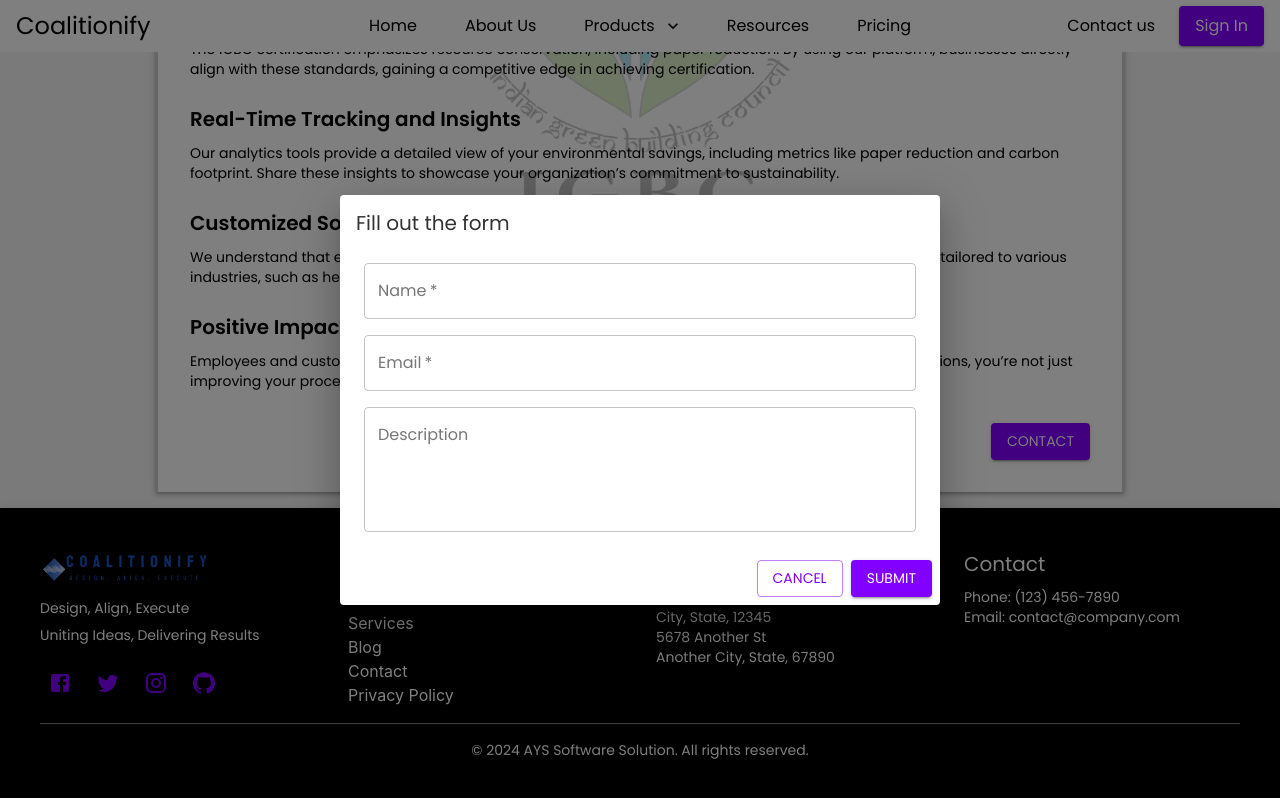
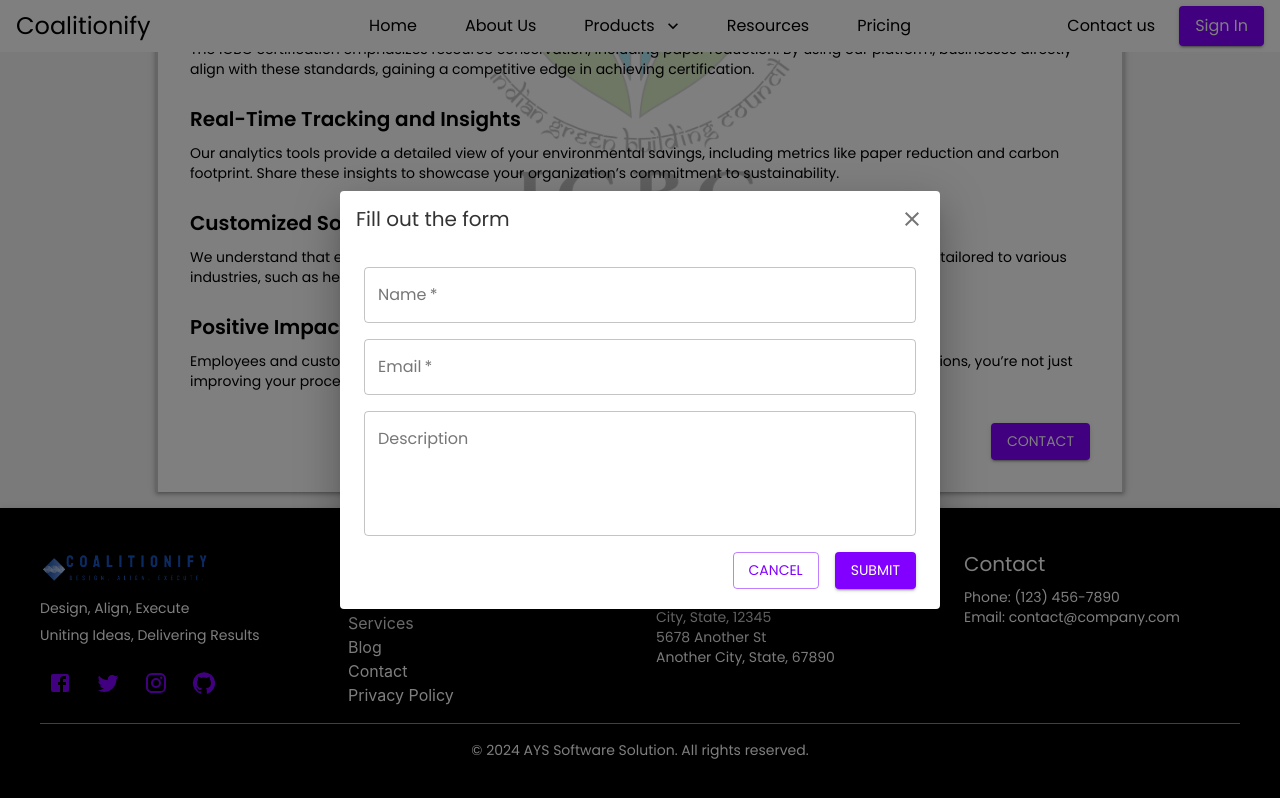
Before and after one commit to 8shivram8/cms-docker-test, a React (Create React App) app: page /IGBCCertification in a window 1280 px wide. Both pictures are taken after a click on the button "CONTACT". Shown: the part 603-1401 px from the top of the page. Built offline with nearby package versions, Linux system fonts and the light colour scheme.

Commit message:
added contact dialog with validations

```diff
--- a/src/components/ResponsiveFormDialog.jsx
+++ b/src/components/ResponsiveFormDialog.jsx
@@ -1,15 +1,17 @@
 import React, { useState } from 'react';
 import {
   Dialog,
-  DialogTitle,
   DialogContent,
-  DialogActions,
+  Typography,
+  Grid,
+  TextField,
+  FormHelperText,
+  Box,
   Button,
-  TextField,
-  Grid,
-  Typography,
-  FormHelperText
+  IconButton
 } from '@mui/material';
+import CheckCircleRoundedIcon from '@mui/icons-material/CheckCircleRounded';
+import CloseIcon from '@mui/icons-material/Close';
 
 const ResponsiveFormDialog = ({ open, handleDialogClose }) => {
   const [formData, setFormData] = useState({
@@ -18,48 +20,89 @@ const ResponsiveFormDialog = ({ open, handleDialogClose }) => {
     description: ''
   });
   const [errors, setErrors] = useState({
-    name: false,
-    email: false,
-    description: false
+    name: '',
+    email: '',
+    description: ''
   });
+  const [isSubmitted, setIsSubmitted] = useState(false);
 
   const handleChange = (e) => {
-    setFormData({
-      ...formData,
-      [e.target.name]: e.target.value
-    });
+    const { name, value } = e.target;
+    setFormData({ ...formData, [name]: value });
+
+    let error = '';
+    if (name === 'name' && value.trim() === '') {
+      error = 'Name is required';
+    }
+    if (name === 'email') {
+      if (value.trim() === '') {
+        error = 'Email is required';
+      } else if (!/^[^\s@]+@[^\s@]+\.[^\s@]+$/.test(value.trim())) {
+        error = 'Invalid email format';
+      }
+    }
+    setErrors({ ...errors, [name]: error });
   };
 
   const validateForm = () => {
     const newErrors = {
-      name: formData.name === '',
-      email: formData.email === '',
-      description: false // Optional: description is not required
+      name: formData.name.trim() === '' ? 'Name is required' : '',
+      email:
+        formData.email.trim() === ''
+          ? 'Email is required'
+          : !/^[^\s@]+@[^\s@]+\.[^\s@]+$/.test(formData.email.trim())
+          ? 'Invalid email format'
+          : '',
+      description: ''
+    };
+    setErrors(newErrors);
+    return Object.values(newErrors).every((error) => error === '');
   };
 
-    setErrors(newErrors);
-
-    // Return true if no errors, else false
-    return !Object.values(newErrors).includes(true);
+  const resetForm = () => {
+    setFormData({
+      name: '',
+      email: '',
+      description: ''
+    });
+    setErrors({
+      name: '',
+      email: '',
+      description: ''
+    });
   };
 
   const handleSubmit = () => {
     if (validateForm()) {
-      // Proceed with form submission logic
-      console.log('Form submitted:', formData);
-      handleDialogClose(); // Close the dialog after submission
+      setIsSubmitted(true);
+      resetForm();
     }
   };
 
+  const handleCancel = () => {
+    resetForm();
+    setIsSubmitted(false);
+    handleDialogClose();
+  };
+
   return (
-    <Dialog open={open} onClose={handleDialogClose} fullWidth maxWidth="sm">
+    <Dialog open={open} onClose={handleCancel} fullWidth maxWidth="sm">
+      <Box display="flex" justifyContent="space-between" alignItems="center" p={1}>
+        <Typography variant="h6" sx={{ ml: 1 }}>
+          {isSubmitted ? '' : 'Fill out the form'}
+        </Typography>
+        <IconButton onClick={handleCancel}>
+          <CloseIcon />
+        </IconButton>
+      </Box>
       <DialogContent>
+        {isSubmitted ? (
+          <Box textAlign="center">
+            <CheckCircleRoundedIcon color="success" sx={{ fontSize: 45, mb: 1 }} />
+            <Typography variant="h6">Our team will contact you soon</Typography>
+          </Box>
+        ) : (
           <Grid container spacing={2}>
-          <Typography variant="h6" sx={{ p: 1 }}>
-            Fill out the form
-          </Typography>
-
-          {/* Name Field */}
             <Grid item xs={12}>
               <TextField
                 fullWidth
@@ -69,14 +112,10 @@ const ResponsiveFormDialog = ({ open, handleDialogClose }) => {
                 name="name"
                 value={formData.name}
                 onChange={handleChange}
-              error={errors.name}
+                error={Boolean(errors.name)}
               />
-            {errors.name && (
-              <FormHelperText error> Name is required </FormHelperText>
-            )}
+              {errors.name && <FormHelperText error>{errors.name}</FormHelperText>}
             </Grid>
-
-          {/* Email Field */}
             <Grid item xs={12}>
               <TextField
                 fullWidth
@@ -87,14 +126,10 @@ const ResponsiveFormDialog = ({ open, handleDialogClose }) => {
                 name="email"
                 value={formData.email}
                 onChange={handleChange}
-              error={errors.email}
+                error={Boolean(errors.email)}
               />
-            {errors.email && (
-              <FormHelperText error> Email is required </FormHelperText>
-            )}
+              {errors.email && <FormHelperText error>{errors.email}</FormHelperText>}
             </Grid>
-
-          {/* Description Field */}
             <Grid item xs={12}>
               <TextField
                 fullWidth
@@ -107,16 +142,22 @@ const ResponsiveFormDialog = ({ open, handleDialogClose }) => {
                 onChange={handleChange}
               />
             </Grid>
-        </Grid>
-      </DialogContent>
-      <DialogActions>
-        <Button onClick={handleDialogClose} color="primary" variant="outlined">
+            <Grid item xs={12} container justifyContent="flex-end">
+              <Button onClick={handleCancel} color="primary" variant="outlined">
                 Cancel
               </Button>
-        <Button color="primary" variant="contained" onClick={handleSubmit}>
+              <Button
+                color="primary"
+                variant="contained"
+                onClick={handleSubmit}
+                sx={{ ml: 2 }}
+              >
                 Submit
               </Button>
-      </DialogActions>
+            </Grid>
+          </Grid>
+        )}
+      </DialogContent>
     </Dialog>
   );
 };
```
Lines whose indentation alone changed are shown as unchanged.
